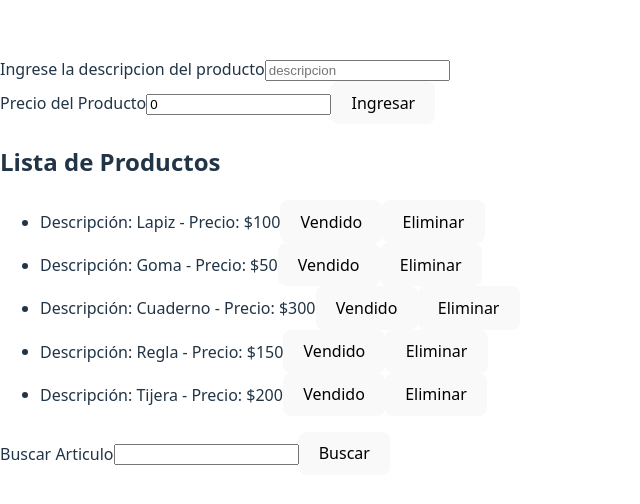
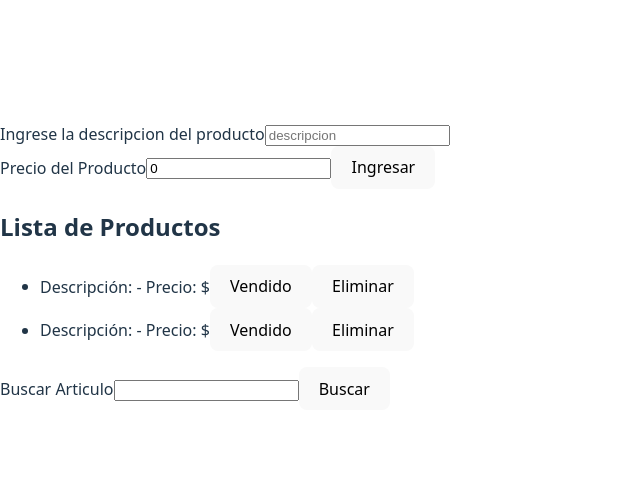
Before and after one commit to Franco46-ochoa/pv_tp3_grupo1, a React (Vite) app: page / in a window 1280 px wide. Shown: the part 134-638 px from the top of the page, without its empty margins (0-640 px from the left). Built offline with nearby package versions, Linux system fonts and the light colour scheme.

Commit message:
Commit modificacion de envio de datos  desde app.jsx a TaskList.jsx

```diff
--- a/src/App.jsx
+++ b/src/App.jsx
@@ -15,7 +15,7 @@ function App() {
     <>
       <div>
         <TaskInput Productos={[Productos, setProductos]}></TaskInput>
-        <TaskList Productos={Productos}></TaskList>
+        <TaskList Productos={[Productos, setProductos]}></TaskList>
         <TaskItem Productos={Productos}></TaskItem>
       </div>
     </>
```
